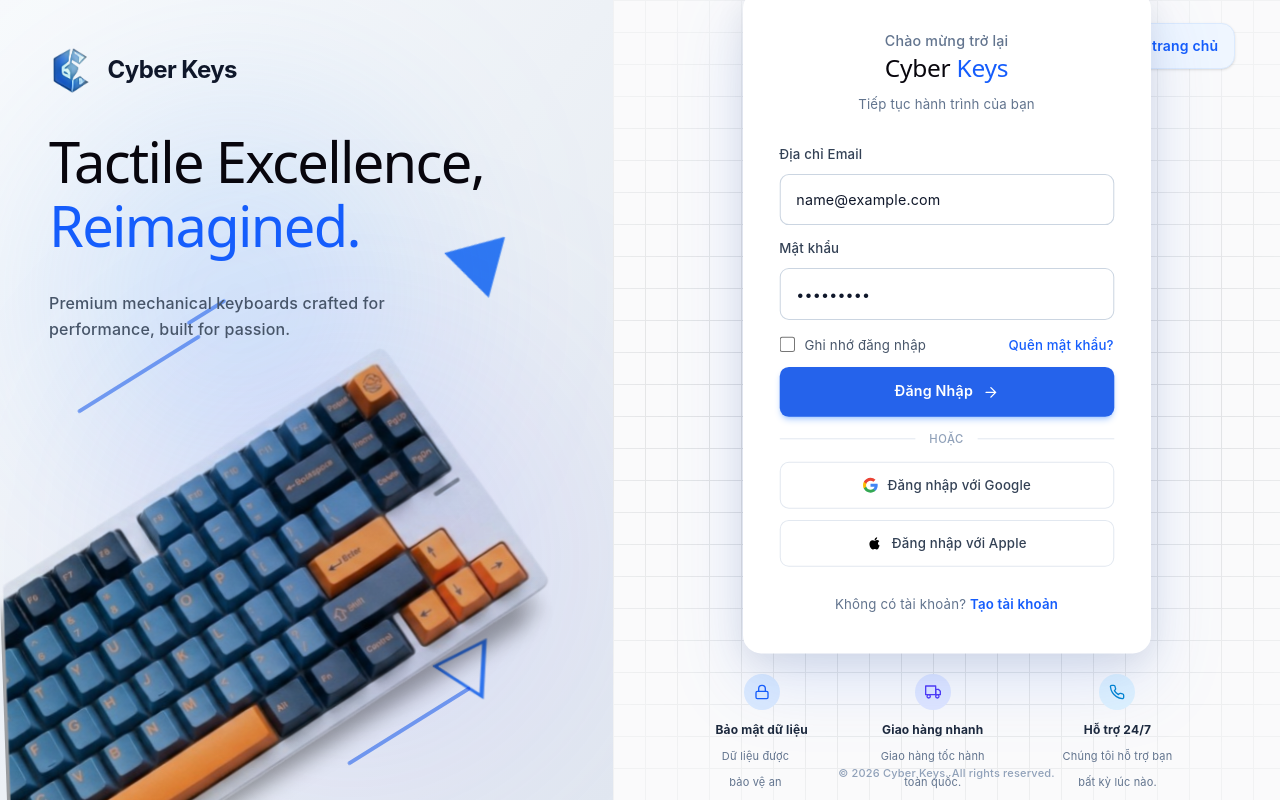
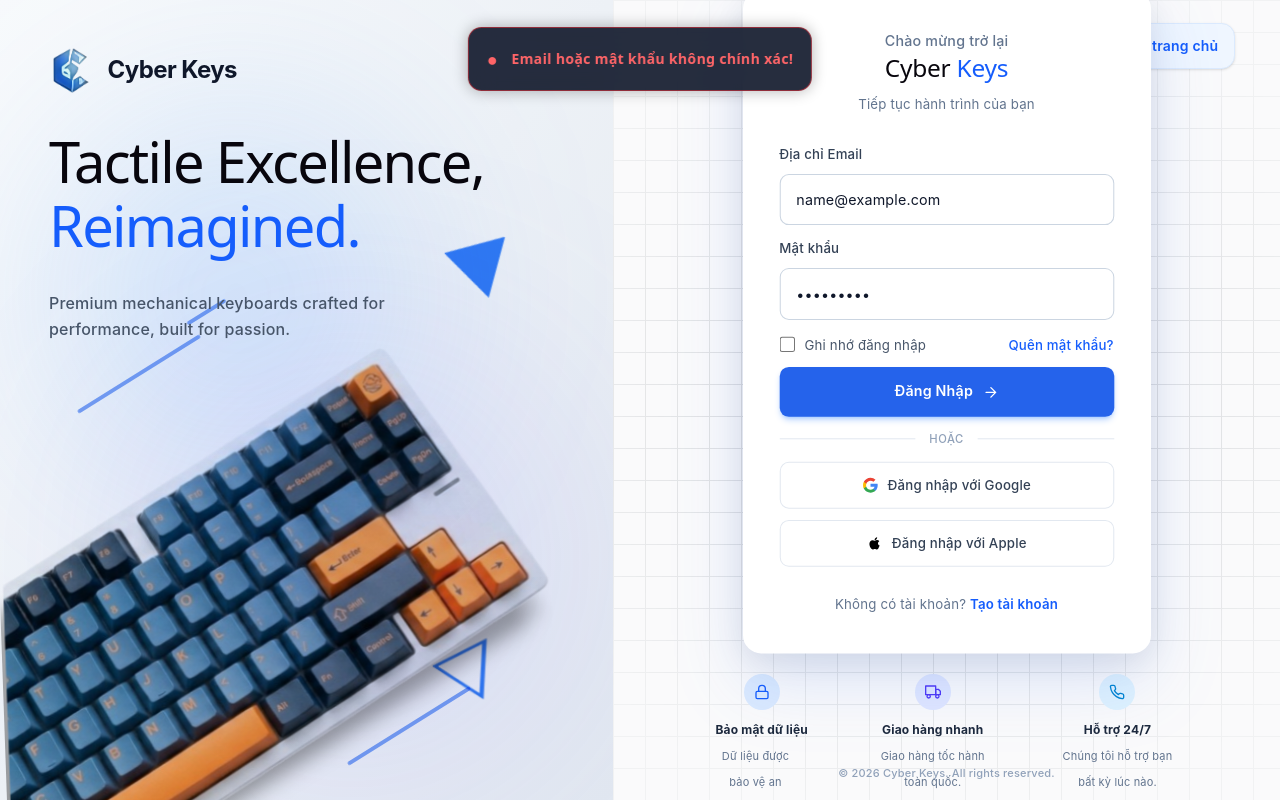
Before and after one commit to chuonghoai/Web_ShopKeyCap, a React (Vite) app: page /login in a window 1280 px wide. Both pictures are taken after typing "name@example.com", "Sample123" into the empty fields and a click on the button "Đăng Nhập". Built offline with nearby package versions, Linux system fonts and the light colour scheme; no server answers.

Commit message:
feat: add service call api login and toast provider

```diff
--- a/src/apps/auth/page/components/LoginForm/login.controller.ts
+++ b/src/apps/auth/page/components/LoginForm/login.controller.ts
@@ -1,21 +1,47 @@
 import { useState } from 'react';
 import { useDocumentTitle } from '../../../../../core/hooks/useDocumentTitle';
+import { authService } from '../../features/services/auth.service';
+import { useToast } from '../../../../../components/toast/toast';
+import { useNavigate } from 'react-router-dom';
 
 export const useLoginController = () => {
     useDocumentTitle('Đăng nhập - Cyber Key');
+
+    const { toast } = useToast();
+    const navigate = useNavigate();
 
     const [email, setEmail] = useState('');
     const [password, setPassword] = useState('');
     const [showPassword, setShowPassword] = useState(false);
     const [isLoading, setIsLoading] = useState(false);
 
-    const handleSubmit = (e: React.FormEvent) => {
+    /**
+     * Submit login request
+     */
+    const handleSubmit = async (e: React.FormEvent) => {
         e.preventDefault();
-        setIsLoading(true);
+        if (!email || !password) {
+            toast("Vui lòng điền đầy đủ thông tin", "warning");
+            return;
+        }
 
-        alert('Login attempt');
+        try {
+            setIsLoading(true);
+            const result = await authService.login(email, password);
 
-        setIsLoading(false);
+            if (result.success) {
+                toast("Đăng nhập thành công", 'success');
+                navigate("/");
+            }
+        } catch (error: any) {
+            const apiErrMsg = error.response?.data?.message
+                || error.response?.data?.message
+                || error.message
+                || "Đăng nhập thất bại";
+            toast(apiErrMsg, 'error');
+        } finally {
+            setIsLoading(false);
+        }
     };
 
     const toggleShowPassword = () => {
--- a/src/apps/auth/page/features/repo/auth.repo.ts
+++ b/src/apps/auth/page/features/repo/auth.repo.ts
@@ -0,0 +1,6 @@
+import type { ApiResponse } from "../../../../../core/api/apiResponse";
+import type { LoginResponse } from "../dto/login.dto";
+
+export interface AuthRepo {
+    login(email: string, password: string): Promise<ApiResponse<LoginResponse>>;
+}
--- a/src/apps/auth/page/features/repo/authApi.repo.ts
+++ b/src/apps/auth/page/features/repo/authApi.repo.ts
@@ -0,0 +1,17 @@
+import { apiClient } from "../../../../../core/api/apiClient";
+import type { ApiResponse } from "../../../../../core/api/apiResponse";
+import type { LoginResponse } from "../dto/login.dto";
+import type { AuthRepo } from "./auth.repo";
+
+export class AuthApiRepo implements AuthRepo {
+    /**
+     * POST /login
+     * @body email, password
+     * @returns LoginResponse
+     */
+    login(email: string, password: string): Promise<ApiResponse<LoginResponse>> {
+        return apiClient.post<ApiResponse<LoginResponse>>("/login", {
+            email, password
+        })
+    }
+}
--- a/src/apps/auth/page/features/repo/authMock.repo.ts
+++ b/src/apps/auth/page/features/repo/authMock.repo.ts
@@ -0,0 +1,31 @@
+import type { ApiResponse } from "../../../../../core/api/apiResponse";
+import { ApiException } from "../../../../../core/exceptions/api.exception";
+import type { LoginResponse } from "../dto/login.dto";
+import type { AuthRepo } from "./auth.repo";
+
+export class AuthMockRepo implements AuthRepo {
+    async login(email: string, password: string): Promise<ApiResponse<LoginResponse>> {
+        let response: ApiResponse<LoginResponse>;
+
+        if (email === "111@111" && password === "111") {
+            response = {
+                success: true,
+                message: "Login success",
+                data: {
+                    accessToken: "mock_access_token",
+                    user: {
+                        id: "69293c536a4af647a4438347",
+                        email: email,
+                        fullName: "manggia",
+                        avatar: "https://img.icons8.com/color/480/avatar.png",
+                        role: "CLIENT",
+                    },
+                },
+            };
+        } else {
+            throw new ApiException("Email hoặc mật khẩu không chính xác!", 404);
+        }
+
+        return response;
+    }
+}
--- /dev/null
+++ b/src/apps/auth/page/features/services/auth.service.ts
@@ -0,0 +1,27 @@
+import { tokenService } from "../../../../../core/auth/token.service";
+import { userStorageService } from "../../../../../core/auth/userStorage.service";
+import type { AuthRepo } from "../repo/auth.repo";
+import { AuthApiRepo } from "../repo/authApi.repo";
+import { AuthMockRepo } from "../repo/authMock.repo";
+
+export class AuthService {
+    private readonly authRepo: AuthRepo;
+    constructor(authRepo?: AuthRepo) {
+        this.authRepo = authRepo || new AuthApiRepo();
+    }
+
+    /**
+     * Login by email/password
+     */
+    async login(email: string, password: string) {
+        const result = await this.authRepo.login(email, password);
+        if (result.success) {
+            tokenService.saveAccessToken(result.data.accessToken);
+            userStorageService.saveUser(result.data.user);
+        }
+        return result;
+    }
+}
+
+const useMock = true;
+export const authService = new AuthService(useMock ? new AuthMockRepo() : undefined);
--- /dev/null
+++ b/src/components/toast/toast.tsx
@@ -0,0 +1,76 @@
+import { createContext, useContext, useState, useEffect, type ReactNode, useCallback } from "react";
+
+export type ToastType = "success" | "error" | "warning" | "info";
+
+interface ToastMessage {
+    id: string;
+    type: ToastType;
+    message: string;
+}
+
+interface ToastContextType {
+    toast: (message: string, type?: ToastType) => void;
+}
+
+const ToastContext = createContext<ToastContextType | undefined>(undefined);
+
+export const useToast = () => {
+    const context = useContext(ToastContext);
+    if (!context) {
+        throw new Error("useToast must be used within a ToastProvider");
+    }
+    return context;
+};
+
+const ToastItem = ({ type, message, onRemove }: ToastMessage & { onRemove: () => void }) => {
+    const [isVisible, setIsVisible] = useState(false);
+
+    useEffect(() => {
+        requestAnimationFrame(() => setIsVisible(true));
+        const hideTimer = setTimeout(() => setIsVisible(false), 5700);
+        return () => clearTimeout(hideTimer);
+    }, []);
+
+    const styles = {
+        success: "bg-[#0f172a]/90 text-blue-400 border-blue-500/50",
+        error: "bg-[#0f172a]/90 text-red-400 border-red-500/50",
+        warning: "bg-[#0f172a]/90 text-amber-400 border-amber-500/50",
+        info: "bg-[#0f172a]/90 text-sky-400 border-sky-500/50",
+    }[type];
+
+    return (
+        <div className={`pointer-events-auto flex items-center gap-3 min-w-[320px] p-4 rounded-xl border backdrop-blur-md shadow-[0_0_15px_rgba(0,0,0,0.3)] transition-all duration-300 ease-out transform ${styles} ${isVisible ? "translate-y-0 opacity-100" : "-translate-y-4 opacity-0"}`}>
+            <div className="shrink-0">
+                <span className="text-[18px]">●</span>
+            </div>
+            {/* {icons} */}
+            <span className="text-[14px] font-semibold tracking-wide">
+                {message}
+            </span>
+        </div>
+    );
+};
+
+export const ToastProvider = ({ children }: { children: ReactNode }) => {
+    const [toasts, setToasts] = useState<ToastMessage[]>([]);
+
+    const addToast = useCallback((message: string, type: ToastType = "info") => {
+        const id = Math.random().toString(36).substring(2, 9);
+        setToasts((prev) => [...prev, { id, type, message }]);
+
+        setTimeout(() => {
+            setToasts((prev) => prev.filter((t) => t.id !== id));
+        }, 3000);
+    }, []);
+
+    return (
+        <ToastContext.Provider value={{ toast: addToast }}>
+            {children}
+            <div className="fixed top-6 left-1/2 -translate-x-1/2 z-9999 flex flex-col gap-3 pointer-events-none">
+                {toasts.map((t) => (
+                    <ToastItem key={t.id} {...t} onRemove={() => { }} />
+                ))}
+            </div>
+        </ToastContext.Provider>
+    );
+};
--- a/src/main.tsx
+++ b/src/main.tsx
@@ -3,11 +3,14 @@ import { createRoot } from 'react-dom/client'
 import './index.css'
 import App from './App.tsx'
 import { BrowserRouter } from 'react-router-dom'
+import { ToastProvider } from './components/toast/toast'
 
 createRoot(document.getElementById('root')!).render(
   <StrictMode>
     <BrowserRouter>
-      <App />
+      <ToastProvider>
+        <App />
+      </ToastProvider>
     </BrowserRouter>
   </StrictMode>,
 )
```
Also changed, not shown: src/apps/auth/page/features/dto/login.dto.ts (added, +11 -0 lines), src/apps/client/features/profile/models/user.model.ts (added, +9 -0 lines).
